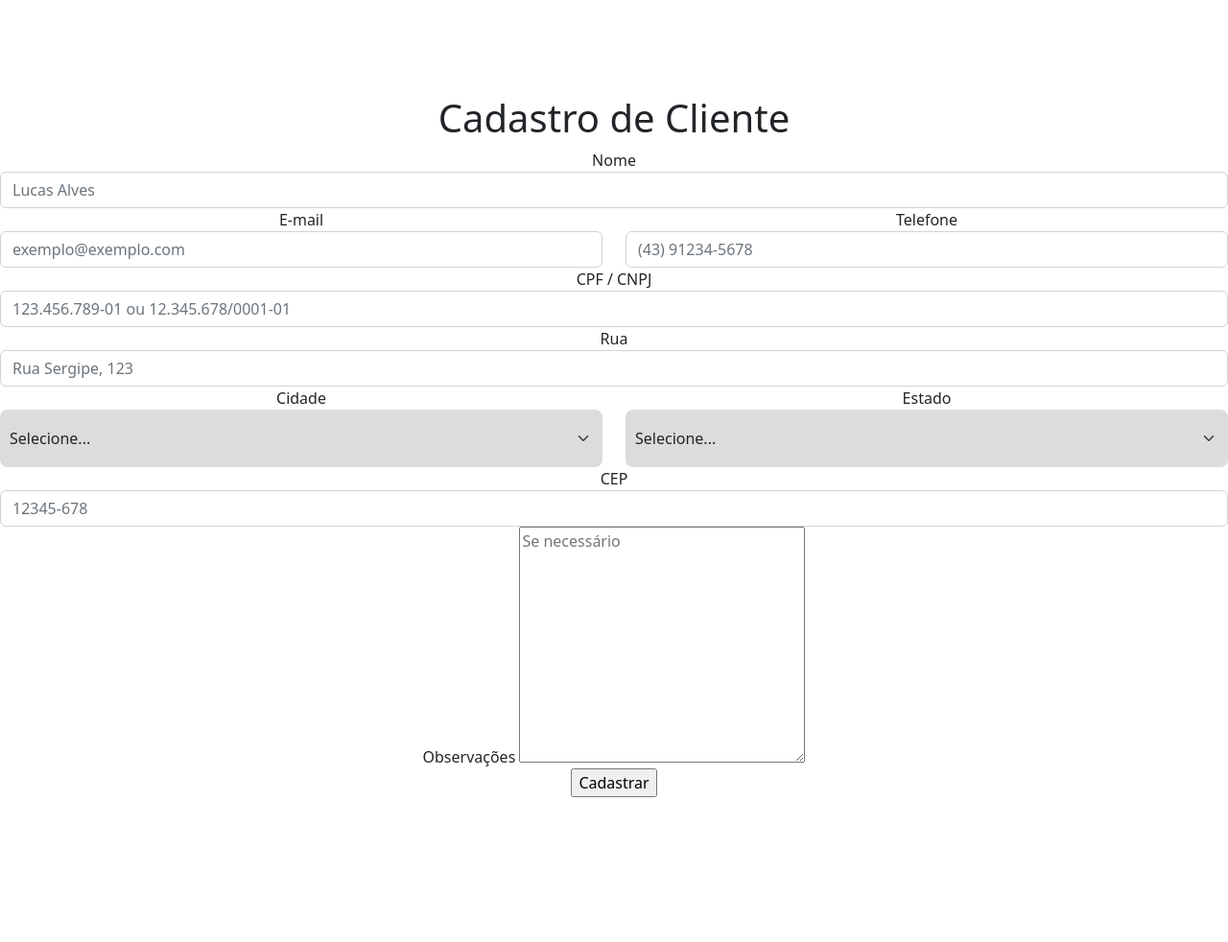
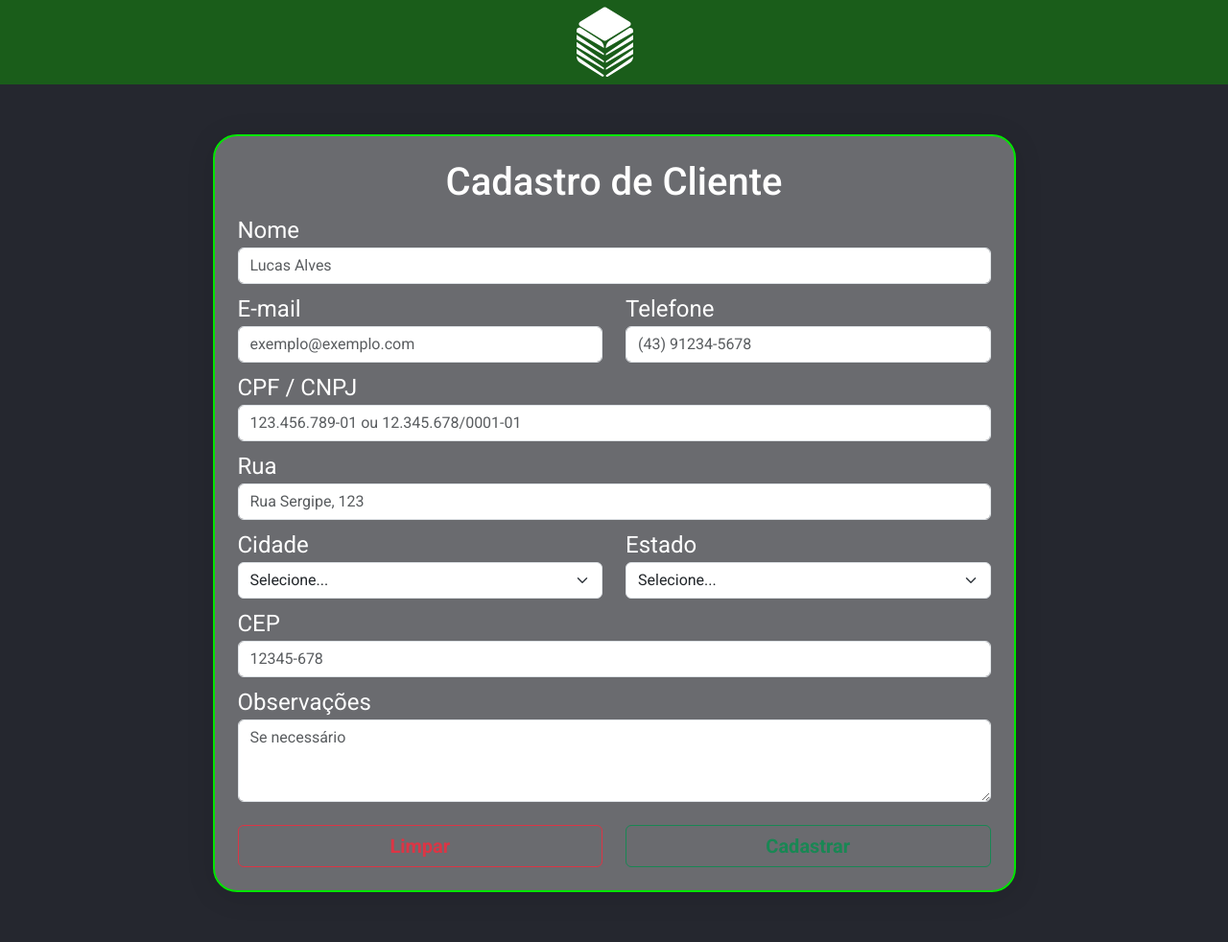
Before and after one commit to Esquadrilon/estoque, a PHP site: page /pages/Cliente/create.php in a window 1280 px wide. Shown: the whole page at 96% size. Before the commit the page ends 831 px from the top, so only its background shows below. Run offline with PHP 8.4, Linux system fonts and the light colour scheme; data that the repository does not hold is empty.

Commit message:
Create func. to client and fix index

```diff
--- /dev/null
+++ b/css/estilo.css
@@ -0,0 +1,39 @@
+@import url('https://fonts.googleapis.com/css2?family=Roboto:wght@100;300;400;500;700;900&display=swap');
+
+* {
+  margin: 0;
+  padding: 0;
+  box-sizing: border-box;
+}
+
+body {
+  background-color: #25272F;
+  color: #FFF;
+  font-family: 'Roboto', sans-serif;
+}
+
+.bg-green {
+  background-color: #1A5D1A;
+}
+
+.bg-light-green {
+  background-color: #00E600;
+}
+
+.wrapper {
+  background: rgba(175, 175, 175, 0.5);
+  border-radius: 16px;
+  box-shadow: 0 4px 30px rgba(0, 0, 0, 0.1);
+  backdrop-filter: blur(4.8px);
+  -webkit-backdrop-filter: blur(4.8px);
+  border-radius: 25px;
+  border: 2px solid #00E600;
+}
+
+ul li a {
+  color: #56C6DF;
+}
+
+ul li a:hover {
+  color: #00E600;
+}
--- a/includes/navbar.php
+++ b/includes/navbar.php
@@ -1,6 +1,6 @@
-<header>
+<header class="d-flex justify-content-center align-items-center w-100 bg-green" style="height: 5.5rem;">
   <a href="\estoque\index.php">
-    <img src="\estoque\img\logo.svg" alt="Logo Esquadrilon">
+    <img src="\estoque\img\logo.svg" alt="Logo Esquadrilon" class="w-75">
   </a>
 </header>
 
--- a/pages/Cliente/create.php
+++ b/pages/Cliente/create.php
@@ -6,10 +6,11 @@
   <meta http-equiv="X-UA-Compatible" content="IE=edge">
   <meta name="viewport" content="width=device-width, initial-scale=1.0">
 
-  <link href="https://cdn.jsdelivr.net/npm/bootstrap@5.2.2/dist/css/bootstrap.min.css" rel="stylesheet" integrity="sha384-Zenh87qX5JnK2Jl0vWa8Ck2rdkQ2Bzep5IDxbcnCeuOxjzrPF/et3URy9Bv1WTRi" crossorigin="anonymous">
-  <link rel="stylesheet" href="../../css/style.css">
+  <link rel="shortcut icon" href="\estoque\img\logo.svg" type="image/x-icon">
+  <link href="https://cdn.jsdelivr.net/npm/bootstrap@5.3.2/dist/css/bootstrap.min.css" rel="stylesheet" integrity="sha384-T3c6CoIi6uLrA9TneNEoa7RxnatzjcDSCmG1MXxSR1GAsXEV/Dwwykc2MPK8M2HN" crossorigin="anonymous">
+  <link rel="stylesheet" href="../../css/estilo.css">
 
-  <title>Home</title>
+  <title>Cadastro de Cliente</title>
 </head>
 
 <body>
@@ -17,50 +18,57 @@
   include_once('../../db/connection.php');
   include('../../includes/navbar.php');
   ?>
-  <main>
-    <div class="conteudo medio text-center">
-      <h1 class="titulo">Cadastro de Cliente</h1>
-      <form action="./actions.php" method="post">
+  <main class="container d-flex justify-content-center align-items-center my-5">
+    <div class="wrapper p-4 my-1 w-75 fs-4">
+      <h1 class="text-center fs-1">Cadastro de Cliente</h1>
+      <form action="./controller.php" method="post">
         <input type="hidden" name="acao" value="cadastrar">
-        <div class="col">
-          <label for="nome">Nome</label>
-          <input type="text" name="nome" class="form-control" placeholder="Lucas Alves">
+
+        <div class="col mt-2">
+          <label for="nome ">Nome</label>
+          <input type="text" name="nome" id="nome" class="form-control" placeholder="Lucas Alves">
         </div>
-        <div class="row">
+
+        <div class="row  mt-2">
           <div class="col">
             <label for="email">E-mail</label>
-            <input type="email" name="email" class="form-control" placeholder="exemplo@exemplo.com">
+            <input type="email" name="email" id="email" class="form-control" placeholder="exemplo@exemplo.com">
           </div>
+
           <div class="col">
             <label for="telefone">Telefone</label>
-            <input type="tel" name="telefone" class="form-control" placeholder="(43) 91234-5678" minlength="11" maxlength="16" pattern="^\(?[0-9]{2}+\)? ?[9] ?[0-9]{4}+\-?+[0-9]{4}$">
+            <input type="tel" name="telefone" id="telefone" class="form-control" placeholder="(43) 91234-5678" minlength="11" maxlength="16">
           </div>
         </div>
-        <div class="col">
+
+        <div class="col mt-2">
           <label for="cpf_cnpj">CPF / CNPJ</label>
-          <input type="text" name="cpf_cnpj" class="form-control" placeholder="123.456.789-01 ou 12.345.678/0001-01">
+          <input type="text" name="cpf_cnpj" id="cpf_cnpj" class="form-control" placeholder="123.456.789-01 ou 12.345.678/0001-01">
         </div>
-        <div class="col">
+
+        <div class="col mt-2">
           <label for="endereco">Rua</label>
-          <input type="text" name="endereco" class="form-control" placeholder="Rua Sergipe, 123">
+          <input type="text" name="endereco" id="endereco" class="form-control" placeholder="Rua Sergipe, 123">
         </div>
-        <div class="row">
+
+        <div class="row mt-2">
           <div class="col">
-            <label for="cidade">Cidade</label>
-            <select name="cidade" id="cidade" class="form-select" style="padding: 0 0.625rem; width: 100%; height: 3.75rem; background-color: #DCDCDC; border: none; border-radius: 8px;">
+            <label for="cidade_id">Cidade</label>
+            <select name="cidade_id" id="cidade_id" class="form-select">
               <option value="0" selected>Selecione...</option>
               <?php
               $res = $conn->query("select * from municipio");
               $row = $res->fetch_assoc();
               while ($row = $res->fetch_object()) {
-                print "<option value=\"$row->id\"> $row->nome </option>";
+                print "<option value='$row->id'> $row->nome </option>";
               }
               ?>
             </select>
           </div>
+
           <div class="col">
-            <label for="estado">Estado</label>
-            <select name="estado" id="estado" class="form-select" style="padding: 0 0.625rem; width: 100%; height: 3.75rem; background-color: #DCDCDC; border: none; border-radius: 8px;">
+            <label for="estado_id">Estado</label>
+            <select name="estado_id" id="estado_id" class="form-select">
               <option value="0" selected>Selecione...</option>
               <?php
               $res = $conn->query("select * from estado");
@@ -72,24 +80,45 @@
             </select>
           </div>
         </div>
-        <div class="col">
+
+        <div class="col mt-2">
           <label for="cep">CEP</label>
-          <input type="text" name="cep" class="form-control" placeholder="12345-678">
+          <input type="text" name="cep" id="cep" class="form-control" placeholder="12345-678">
         </div>
-        <div class="col">
+
+        <div class="col mt-2">
           <label for="observacoes">Observações</label>
-          <textarea name="observacoes" cols="30" rows="10" placeholder="Se necessário"></textarea>
+          <textarea class="form-control" name="observacoes" id="observacoes" cols="50" rows="3" placeholder="Se necessário"></textarea>
         </div>
-        <div class="row">
-          <div class="col">
-            <input type="submit" value="Cadastrar">
+
+        <div class="row mt-4">
+          <div class="col w-50">
+            <button type="button" class="btn btn-outline-danger w-100 fs-5 fw-semibold" onclick="clearData()">Limpar</button>
+          </div>
+
+          <div class="col w-50">
+            <button type="submit" class="btn btn-outline-success w-100 fs-5 fw-bold">Cadastrar</button>
           </div>
         </div>
+
       </form>
     </div>
   </main>
   <footer></footer>
-  <script src="https://cdn.jsdelivr.net/npm/bootstrap@5.2.2/dist/js/bootstrap.bundle.min.js" integrity="sha384-OERcA2EqjJCMA+/3y+gxIOqMEjwtxJY7qPCqsdltbNJuaOe923+mo//f6V8Qbsw3" crossorigin="anonymous"></script>
+  <script>
+    function clearData() {
+      document.getElementById('nome').value = '';
+      document.getElementById('email').value = '';
+      document.getElementById('telefone').value = '';
+      document.getElementById('cpf_cnpj').value = '';
+      document.getElementById('endereco').value = '';
+      document.getElementById('cidade_id').value = '';
+      document.getElementById('estado_id').value = '';
+      document.getElementById('cep').value = '';
+      document.getElementById('observacoes').value = '';
+    }
+  </script>
+  <script src="https://cdn.jsdelivr.net/npm/bootstrap@5.3.2/dist/js/bootstrap.bundle.min.js" integrity="sha384-C6RzsynM9kWDrMNeT87bh95OGNyZPhcTNXj1NW7RuBCsyN/o0jlpcV8Qyq46cDfL" crossorigin="anonymous"></script>
 </body>
 
 </html>
```
Also changed, not shown: index.php (+21 -25 lines), pages/Cliente/controller.php (added, +69 -0 lines), pages/Cliente/read.php (+28 -0 lines), pages/Cliente/update.php (+137 -0 lines), pages/Cliente/actions.php (deleted).
